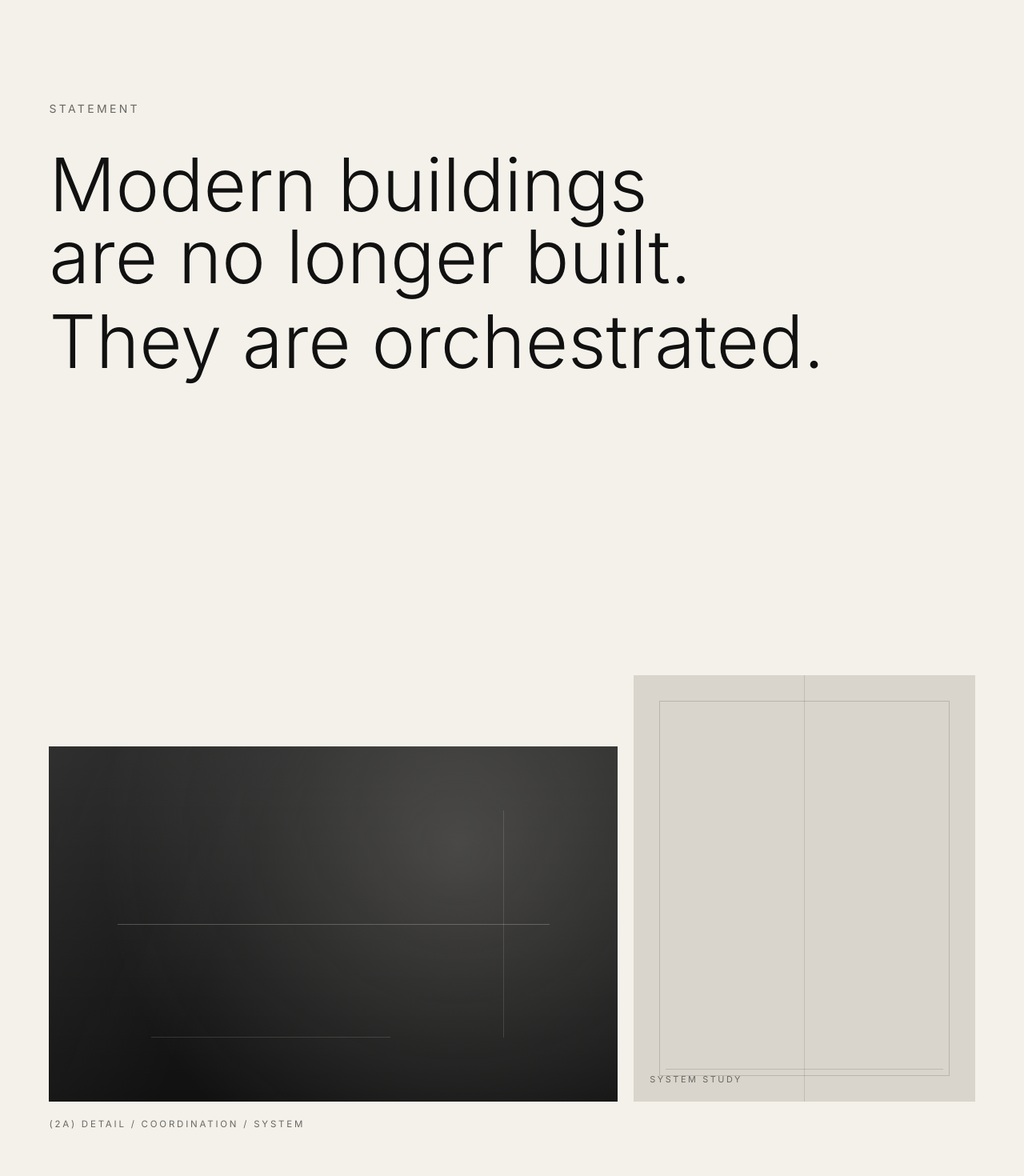
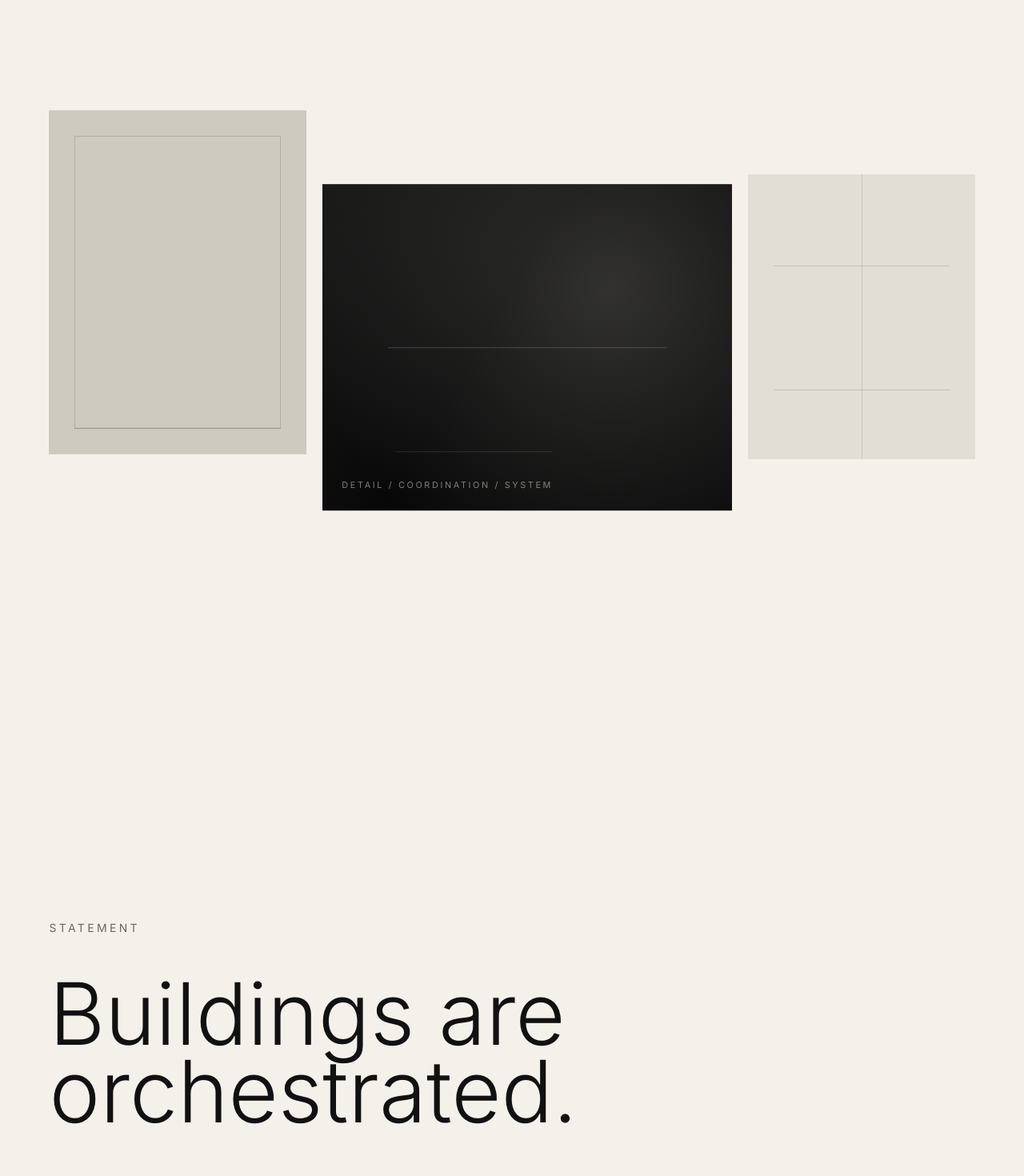
Before and after one commit to Mneloapp/Devdariani, a Next.js app: page / in a window 1280 px wide. Shown: the part 900-2370 px from the top of the page at 80% size. Built offline with nearby package versions, Linux system fonts and the light colour scheme.

Commit message:
Refine homepage with kinetic editorial sections

```diff
--- a/app/page.tsx
+++ b/app/page.tsx
@@ -1,24 +1,12 @@
 import {
-  ApproachList,
   EditorialFooter,
   EditorialHeader,
   EditorialSection,
-  ImageBlock,
-  LargeStatement,
-  PrincipleList,
+  KineticSpread,
+  StudioStatement,
+  SystemsField,
   WorkIndex,
 } from "@/components/devdariani";
-
-const coordinatedSystems = [
-  "Structure",
-  "HVAC",
-  "Electrical",
-  "Plumbing",
-  "Fire Protection",
-  "BMS",
-  "Procurement",
-  "Commissioning",
-];
 
 export default function Home() {
   return (
@@ -42,56 +30,39 @@ export default function Home() {
         </div>
       </section>
 
-      <LargeStatement
-        eyebrow="Statement"
-        lines={["Modern buildings are no longer built.", "They are orchestrated."]}
+      <KineticSpread />
+
+      <StudioStatement
+        kicker="Statement"
+        line="Buildings are orchestrated."
       />
 
-      <ImageBlock />
-
-      <LargeStatement
+      <StudioStatement
         dark
-        eyebrow="Core Thought"
-        lines={["Complexity deserves coordination."]}
+        kicker="Core"
+        line="Complexity deserves coordination."
       />
 
       <EditorialSection
         id="orchestrics"
-        className="section-shell flex min-h-screen items-center py-24 md:py-40"
+        className="section-shell flex min-h-[80vh] items-center py-24 md:py-36"
       >
         <div className="grid w-full gap-16 md:grid-cols-[0.75fr_1.25fr] md:items-end">
-          <p className="text-sm uppercase tracking-[0.24em] text-muted">Orchestrics™</p>
+          <p className="text-sm uppercase tracking-[0.24em] text-muted">(2) Orchestrics™</p>
           <div>
             <h2 className="text-[clamp(3.4rem,9vw,9.5rem)] font-light leading-none text-ink">
               Orchestrics™
             </h2>
-            <p className="mt-8 max-w-2xl text-[clamp(1.15rem,2vw,1.7rem)] font-light leading-snug text-muted">
-              A methodology for transforming complex building projects into
-              coordinated systems.
+            <p className="mt-8 max-w-xl text-[clamp(1.05rem,1.8vw,1.45rem)] font-light leading-snug text-muted">
+              Complex projects. One coordinated system.
             </p>
           </div>
         </div>
       </EditorialSection>
 
-      <PrincipleList />
-
-      <EditorialSection
-        className="section-shell flex min-h-screen items-center py-24 md:py-40"
-      >
-        <div className="w-full">
-          <p className="mb-14 text-sm uppercase tracking-[0.24em] text-muted">
-            What We Coordinate
-          </p>
-          <div className="grid gap-x-10 gap-y-5 text-[clamp(2.1rem,5vw,6rem)] font-light leading-none text-ink md:grid-cols-2">
-            {coordinatedSystems.map((system) => (
-              <p key={system}>{system}</p>
-            ))}
-          </div>
-        </div>
-      </EditorialSection>
+      <SystemsField />
 
       <WorkIndex />
-      <ApproachList />
 
       <EditorialSection
         id="contact"
@@ -102,8 +73,7 @@ export default function Home() {
             Contact
           </p>
           <h2 className="text-balance text-[clamp(2.7rem,7vw,7.2rem)] font-light leading-[0.98] text-ink">
-            If your project demands coordination instead of compromise, start
-            the conversation.
+            Coordination instead of compromise.
           </h2>
           <a href="mailto:hello@devdariani.com" className="editorial-button mt-12">
             Start the Conversation
--- /dev/null
+++ b/components/devdariani/KineticSpread.tsx
@@ -0,0 +1,49 @@
+"use client";
+
+import { motion, useScroll, useSpring, useTransform } from "framer-motion";
+import { useRef } from "react";
+
+export function KineticSpread() {
+  const ref = useRef<HTMLElement>(null);
+  const { scrollYProgress } = useScroll({
+    target: ref,
+    offset: ["start end", "end start"],
+  });
+  const progress = useSpring(scrollYProgress, { stiffness: 70, damping: 24 });
+  const yA = useTransform(progress, [0, 1], [80, -80]);
+  const yB = useTransform(progress, [0, 1], [-48, 64]);
+  const yC = useTransform(progress, [0, 1], [120, -36]);
+
+  return (
+    <section ref={ref} className="section-shell py-20 md:py-32">
+      <div className="grid min-h-[92vh] gap-5 md:grid-cols-[0.85fr_1.35fr_0.75fr] md:items-center">
+        <motion.div
+          style={{ y: yA }}
+          className="relative aspect-[3/4] overflow-hidden bg-[#cfcac0]"
+        >
+          <div className="absolute inset-8 border border-ink/16" />
+          <div className="absolute bottom-8 left-8 right-8 h-px bg-ink/18" />
+        </motion.div>
+        <motion.div
+          style={{ y: yB }}
+          className="relative aspect-[4/5] overflow-hidden bg-dark md:aspect-[5/4]"
+        >
+          <div className="absolute inset-0 bg-[radial-gradient(circle_at_70%_32%,rgba(244,241,234,0.18),transparent_24rem),linear-gradient(120deg,rgba(244,241,234,0.08),transparent_42%)]" />
+          <div className="absolute left-[16%] right-[16%] top-1/2 h-px bg-ivory/20" />
+          <div className="absolute bottom-[18%] left-[18%] h-px w-[38%] bg-ivory/14" />
+          <p className="absolute bottom-6 left-6 text-[0.68rem] uppercase tracking-[0.24em] text-ivory/50">
+            Detail / Coordination / System
+          </p>
+        </motion.div>
+        <motion.div
+          style={{ y: yC }}
+          className="relative aspect-[4/5] overflow-hidden bg-[#e2ded5]"
+        >
+          <div className="absolute left-1/2 top-0 h-full w-px bg-ink/12" />
+          <div className="absolute inset-x-8 top-[32%] h-px bg-ink/14" />
+          <div className="absolute inset-x-8 bottom-[24%] h-px bg-ink/14" />
+        </motion.div>
+      </div>
+    </section>
+  );
+}
--- /dev/null
+++ b/components/devdariani/StudioStatement.tsx
@@ -0,0 +1,39 @@
+"use client";
+
+import { motion, useScroll, useSpring, useTransform } from "framer-motion";
+import { useRef } from "react";
+
+type StudioStatementProps = {
+  dark?: boolean;
+  kicker: string;
+  line: string;
+};
+
+export function StudioStatement({ dark = false, kicker, line }: StudioStatementProps) {
+  const ref = useRef<HTMLElement>(null);
+  const { scrollYProgress } = useScroll({
+    target: ref,
+    offset: ["start 82%", "end 40%"],
+  });
+  const progress = useSpring(scrollYProgress, { stiffness: 70, damping: 24 });
+  const y = useTransform(progress, [0, 1], [42, -10]);
+  const opacity = useTransform(progress, [0, 0.45], [0.25, 1]);
+
+  return (
+    <section
+      ref={ref}
+      className={`${dark ? "bg-dark text-ivory" : "bg-paper text-ink"} min-h-screen`}
+    >
+      <div className="section-shell flex min-h-screen items-center py-24 md:py-40">
+        <motion.div style={{ y, opacity }} className="max-w-6xl">
+          <p className={`mb-12 text-sm uppercase tracking-[0.24em] ${dark ? "text-ivory/50" : "text-muted"}`}>
+            {kicker}
+          </p>
+          <h2 className="text-balance text-[clamp(3rem,8.4vw,10rem)] font-light leading-[0.9]">
+            {line}
+          </h2>
+        </motion.div>
+      </div>
+    </section>
+  );
+}
--- /dev/null
+++ b/components/devdariani/SystemsField.tsx
@@ -0,0 +1,54 @@
+"use client";
+
+import { motion, useScroll, useSpring, useTransform } from "framer-motion";
+import { useRef } from "react";
+
+const systems = [
+  { label: "Structure", x: "6%", y: "18%" },
+  { label: "HVAC", x: "42%", y: "9%" },
+  { label: "Electrical", x: "70%", y: "28%" },
+  { label: "Plumbing", x: "18%", y: "58%" },
+  { label: "Fire", x: "58%", y: "65%" },
+  { label: "BMS", x: "83%", y: "78%" },
+  { label: "Procurement", x: "4%", y: "86%" },
+  { label: "Commissioning", x: "46%", y: "42%" },
+];
+
+export function SystemsField() {
+  const ref = useRef<HTMLElement>(null);
+  const { scrollYProgress } = useScroll({
+    target: ref,
+    offset: ["start 80%", "end 30%"],
+  });
+  const progress = useSpring(scrollYProgress, { stiffness: 60, damping: 22 });
+  const scale = useTransform(progress, [0, 1], [0.96, 1]);
+  const opacity = useTransform(progress, [0, 0.35], [0.45, 1]);
+
+  return (
+    <section
+      ref={ref}
+      className="section-shell flex min-h-screen items-center py-24 md:py-40"
+    >
+      <div className="relative h-[72vh] min-h-[560px] w-full overflow-hidden">
+        <motion.div style={{ scale, opacity }} className="absolute inset-0">
+          {systems.map((system, index) => (
+            <motion.p
+              key={system.label}
+              initial={{ opacity: 0, y: 18 }}
+              whileInView={{ opacity: 1, y: 0 }}
+              viewport={{ once: true }}
+              transition={{ duration: 0.8, delay: index * 0.05 }}
+              className="absolute text-[clamp(1.45rem,4.2vw,5rem)] font-light leading-none text-ink"
+              style={{ left: system.x, top: system.y }}
+            >
+              {system.label}
+            </motion.p>
+          ))}
+        </motion.div>
+        <p className="absolute bottom-0 right-0 max-w-sm text-right text-sm uppercase tracking-[0.24em] text-muted">
+          Systems move as one.
+        </p>
+      </div>
+    </section>
+  );
+}
--- a/components/devdariani/WorkIndex.tsx
+++ b/components/devdariani/WorkIndex.tsx
@@ -1,44 +1,64 @@
-import { EditorialSection } from "./EditorialSection";
+"use client";
+
+import { motion, useScroll, useSpring, useTransform } from "framer-motion";
+import { useRef } from "react";
 
 const work = [
-  ["Complex Mixed-Use Building", "Tbilisi", "2026", "In Development"],
-  ["Hospitality Building Systems", "Georgia", "2026", "In Development"],
-  ["Industrial Facility Coordination", "Georgia", "2026", "Concept"],
+  ["Mixed-Use", "Tbilisi / 2026"],
+  ["Hospitality", "Georgia / 2026"],
+  ["Industrial", "Concept"],
 ];
 
 export function WorkIndex() {
+  const ref = useRef<HTMLElement>(null);
+  const { scrollYProgress } = useScroll({
+    target: ref,
+    offset: ["start end", "end start"],
+  });
+  const progress = useSpring(scrollYProgress, { stiffness: 70, damping: 24 });
+  const y = useTransform(progress, [0, 1], [60, -70]);
+
   return (
-    <EditorialSection
+    <section
+      ref={ref}
       id="work"
-      className="section-shell flex min-h-screen items-center py-24 md:py-40"
+      className="section-shell min-h-screen py-24 md:py-40"
     >
-      <div className="w-full">
-        <div className="mb-16 grid gap-6 md:grid-cols-[0.35fr_1fr] md:items-end">
-          <p className="text-sm uppercase tracking-[0.24em] text-muted">Selected Work</p>
-          <h2 className="text-[clamp(2.6rem,6vw,6.4rem)] font-light leading-none text-ink">
-            Work in formation.
-          </h2>
-        </div>
-        <div className="border-t border-ink/14 text-sm md:text-base">
-          <div className="hidden grid-cols-[1.3fr_0.6fr_0.35fr_0.65fr] border-b border-ink/14 py-4 uppercase tracking-[0.18em] text-muted md:grid">
-            <p>Project</p>
-            <p>Location</p>
-            <p>Year</p>
-            <p>Status</p>
-          </div>
-          {work.map(([project, location, year, status]) => (
-            <div
-              key={project}
-              className="grid gap-3 border-b border-ink/14 py-6 md:grid-cols-[1.3fr_0.6fr_0.35fr_0.65fr]"
-            >
-              <p className="text-xl font-light text-ink md:text-2xl">{project}</p>
-              <p className="text-muted">{location}</p>
-              <p className="text-muted">{year}</p>
-              <p className="text-muted">{status}</p>
+      <div className="mb-12 flex items-end justify-between gap-8">
+        <p className="text-sm uppercase tracking-[0.24em] text-muted">(3) Work</p>
+        <p className="text-sm uppercase tracking-[0.24em] text-muted">Selected / Soon</p>
+      </div>
+
+      <div className="grid gap-5 md:grid-cols-3">
+        {work.map(([title, meta], index) => (
+          <motion.article
+            key={title}
+            style={{ y: index === 1 ? y : undefined }}
+            className="group"
+          >
+            <div className="relative aspect-[4/5] overflow-hidden bg-dark">
+              <div
+                className="absolute inset-0 opacity-80 transition-transform duration-700 group-hover:scale-105"
+                style={{
+                  background:
+                    index === 0
+                      ? "linear-gradient(135deg, rgba(244,241,234,.18), transparent 45%), #10100f"
+                      : index === 1
+                        ? "radial-gradient(circle at 35% 30%, rgba(244,241,234,.2), transparent 18rem), #d7d2c7"
+                        : "linear-gradient(180deg, rgba(17,17,17,.08), transparent), #c8c5bc",
+                }}
+              />
+              <div className="absolute inset-8 border border-ivory/14 mix-blend-difference" />
             </div>
-          ))}
-        </div>
+            <div className="mt-5 flex items-center justify-between gap-6 border-t border-ink/14 pt-4">
+              <h3 className="text-2xl font-light text-ink">{title}</h3>
+              <p className="text-right text-xs uppercase tracking-[0.18em] text-muted">
+                {meta}
+              </p>
+            </div>
+          </motion.article>
+        ))}
       </div>
-    </EditorialSection>
+    </section>
   );
 }
--- a/components/devdariani/index.ts
+++ b/components/devdariani/index.ts
@@ -3,6 +3,9 @@ export { EditorialFooter } from "./EditorialFooter";
 export { EditorialHeader } from "./EditorialHeader";
 export { EditorialSection } from "./EditorialSection";
 export { ImageBlock } from "./ImageBlock";
+export { KineticSpread } from "./KineticSpread";
 export { LargeStatement } from "./LargeStatement";
 export { PrincipleList } from "./PrincipleList";
+export { StudioStatement } from "./StudioStatement";
+export { SystemsField } from "./SystemsField";
 export { WorkIndex } from "./WorkIndex";
```
